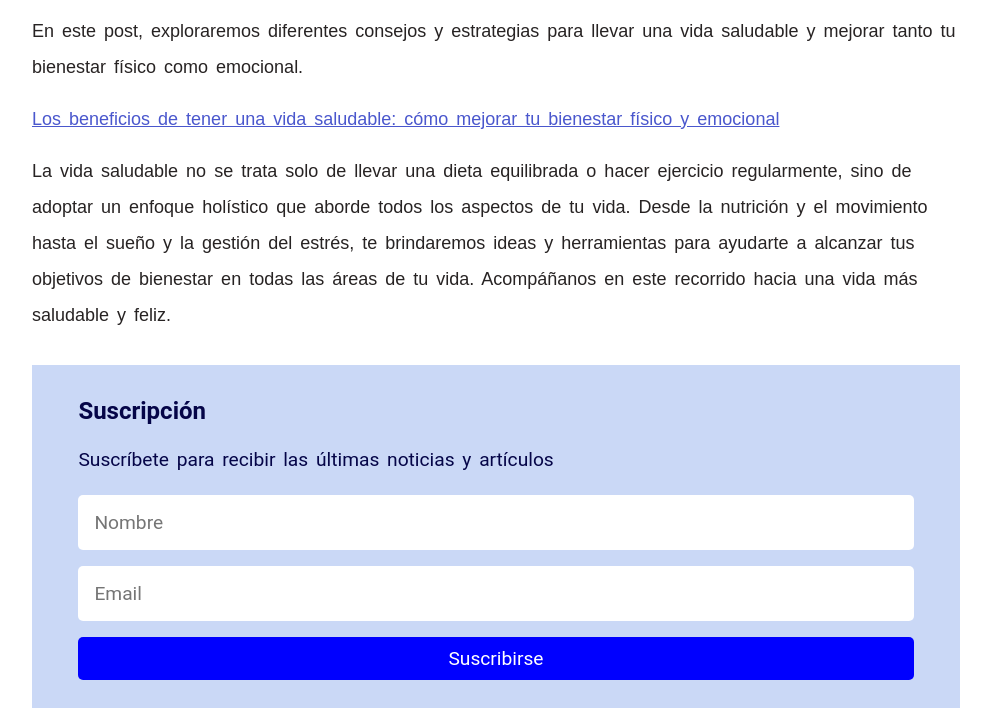
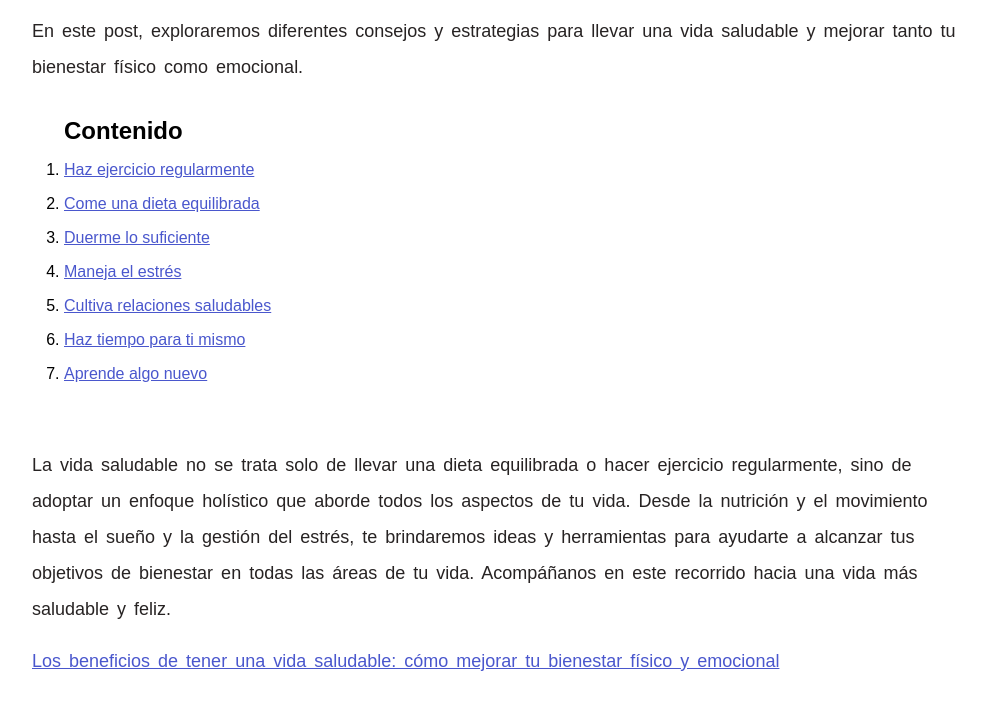
Before and after one commit to johnalejandrohr/vida-fit-y-saludable-blog, a website: page views/posts/7-consejos-para-comenzar-una-vida-saludable-hoy-mismo.html in a window 1280 px wide. Shown: the part 832-1540 px from the top of the page, without its empty margins (144-1135 px from the left). Drawn offline with nearby package versions, Linux system fonts and the light colour scheme.

Commit message:
list content post

```diff
--- a/sass/base/_global.scss
+++ b/sass/base/_global.scss
@@ -24,6 +24,9 @@ p {
 a {
     // text-decoration: none;
     color: rgb(74, 87, 205);
+}
+a:hover {
+    color: rgb(161, 205, 74);
 }
 
 ul {
--- /dev/null
+++ b/sass/components/post/_postcontent.scss
@@ -0,0 +1,10 @@
+.listcontent {
+
+}
+.list {
+    // list-style: none;
+    li {
+        text-align: left;
+        margin: 16px 0;
+    }
+}
--- a/sass/style.scss
+++ b/sass/style.scss
@@ -29,3 +29,4 @@
 @import './components/post/post';
 @import './components/post/relatedposts';
 @import './components/post/relatedpostsverticals';
+@import './components/post/postcontent';
--- a/views/posts/7-consejos-para-comenzar-una-vida-saludable-hoy-mismo.html
+++ b/views/posts/7-consejos-para-comenzar-una-vida-saludable-hoy-mismo.html
@@ -32,7 +32,7 @@
             <a href="../../index.html">POSTS</a>
         </div>
     </header>
-    <main class="container mt-1">
+    <main class="container mt-1" id="start">
         <article id="services">
             <header>
                 <h1 class="post_title">7 consejos para una vida saludable: Mejora tu bienestar físico y emocional</h1>
@@ -74,13 +74,27 @@
                     En este post, exploraremos diferentes consejos y estrategias para llevar una vida saludable y mejorar tanto tu bienestar físico como emocional.
                 </p>
 
+                <div class="listcontent mt-2 mb-2 pl-2">
+                    <h2 class="listcontent__title">Contenido</h2>
+                    <ol class="list">
+                        <li class="list__item"><a href="#1">Haz ejercicio regularmente</a></li>
+                        <li class="list__item"><a href="#2">Come una dieta equilibrada</a></li>
+                        <li class="list__item"><a href="#3">Duerme lo suficiente</a></li>
+                        <li class="list__item"><a href="#4">Maneja el estrés</a></li>
+                        <li class="list__item"><a href="#5">Cultiva relaciones saludables</a></li>
+                        <li class="list__item"><a href="#6">Haz tiempo para ti mismo</a></li>
+                        <li class="list__item"><a href="#7">Aprende algo nuevo</a></li>
+                    </ol>
+                </div>
+
+                <p class="post_section mt-1">
+                     La vida saludable no se trata solo de llevar una dieta equilibrada o hacer ejercicio regularmente, sino de adoptar un enfoque holístico que aborde todos los aspectos de tu vida. Desde la nutrición y el movimiento hasta el sueño y la gestión del estrés, te brindaremos ideas y herramientas para ayudarte a alcanzar tus objetivos de bienestar en todas las áreas de tu vida. Acompáñanos en este recorrido hacia una vida más saludable y feliz.
+                </p>
+
                 <p class="post_section mt-1">
                     <a href="#">Los beneficios de tener una vida saludable: cómo mejorar tu bienestar físico y emocional</a>
                 </p>
 
-                <p class="post_section mt-1">
-                     La vida saludable no se trata solo de llevar una dieta equilibrada o hacer ejercicio regularmente, sino de adoptar un enfoque holístico que aborde todos los aspectos de tu vida. Desde la nutrición y el movimiento hasta el sueño y la gestión del estrés, te brindaremos ideas y herramientas para ayudarte a alcanzar tus objetivos de bienestar en todas las áreas de tu vida. Acompáñanos en este recorrido hacia una vida más saludable y feliz.
-                </p>
 
 
                 <div class="suscripcion pb-2 pt-1">
@@ -98,7 +112,7 @@
                     <img src="https://source.unsplash.com/collection/9945669" alt="">
                     <span>Fuente: unsplash</span>
                 </div>
-                <h2 class="post_subtitle">1. Haz ejercicio regularmente</h2>
+                <h2 class="post_subtitle" id="1">1. Haz ejercicio regularmente</h2>
                 <p class="post_section mt-1 mb-2">
                     El ejercicio es uno de los pilares fundamentales para una vida saludable. El ejercicio regular puede ayudarte a mantener un peso saludable, reducir el riesgo de enfermedades crónicas como la diabetes y la hipertensión, mejorar tu estado de ánimo y reducir el estrés. Trata de hacer al menos 30 minutos de ejercicio moderado al día, como caminar, correr, andar en bicicleta o nadar.
                 </p>
@@ -107,7 +121,7 @@
                     <img src="https://source.unsplash.com/random/?eat" alt="">
                     <span>Fuente: unsplash</span>
                 </div>
-                <h2 class="post_subtitle">2. Come una dieta equilibrada</h2>
+                <h2 class="post_subtitle" id="2">2. Come una dieta equilibrada</h2>
                 <p class="post_section mt-1 mb-2">
                     Una dieta equilibrada es fundamental para mantener una buena salud. Trata de incluir una variedad de alimentos en tu dieta, como frutas, verduras, proteínas magras y grasas saludables. Evita los alimentos procesados y altos en azúcar, ya que pueden aumentar el riesgo de enfermedades crónicas y afectar tu estado de ánimo.
                 </p>
@@ -116,7 +130,7 @@
                     <img src="https://source.unsplash.com/random/?sleeping" alt="">
                     <span>Fuente: unsplash</span>
                 </div>
-                <h2 class="post_subtitle">3. Duerme lo suficiente</h2>
+                <h2 class="post_subtitle" id="3">3. Duerme lo suficiente</h2>
                 <p class="post_section mt-1 mb-2">
                     Dormir lo suficiente es esencial para una buena salud física y emocional. Trata de dormir al menos 7 horas por noche y mantén una rutina de sueño regular. Si tienes problemas para conciliar el sueño, trata de reducir la cafeína, apaga los dispositivos electrónicos antes de acostarte y trata de crear un ambiente tranquilo y relajante en tu habitación.
                 </p>
@@ -125,7 +139,7 @@
                     <img src="https://source.unsplash.com/random/?strees" alt="">
                     <span>Fuente: unsplash</span>
                 </div>
-                <h2 class="post_subtitle">4. Maneja el estrés</h2>
+                <h2 class="post_subtitle" id="4">4. Maneja el estrés</h2>
                 <p class="post_section mt-1 mb-2">
                     El estrés crónico puede tener efectos negativos en tu salud física y emocional. Busca formas de manejar el estrés, como la meditación, el yoga, el ejercicio o la terapia. También es importante establecer límites y aprender a decir "no" cuando sea necesario.
                 </p>
@@ -134,7 +148,7 @@
                     <img src="https://source.unsplash.com/random/?relations" alt="">
                     <span>Fuente: unsplash</span>
                 </div>
-                <h2 class="post_subtitle">5. Cultiva relaciones saludables</h2>
+                <h2 class="post_subtitle" id="5">5. Cultiva relaciones saludables</h2>
                 <p class="post_section mt-1 mb-2">
                     Las relaciones saludables pueden mejorar significativamente tu bienestar emocional. Busca conexiones significativas con amigos y familiares, y trata de establecer relaciones que te brinden apoyo emocional y te ayuden a mantener una perspectiva positiva.
                 </p>
@@ -143,7 +157,7 @@
                     <img src="https://source.unsplash.com/random/?time" alt="">
                     <span>Fuente: unsplash</span>
                 </div>
-                <h2 class="post_subtitle">6. Haz tiempo para ti mismo</h2>
+                <h2 class="post_subtitle" id="6">6. Haz tiempo para ti mismo</h2>
                 <p class="post_section mt-1 mb-2">
                     Es importante hacer tiempo para ti mismo y hacer cosas que te hagan feliz. Dedica tiempo a tus pasatiempos, lee un libro o haz algo que te haga sentir bien contigo mismo. El tiempo para ti mismo puede ayudarte a reducir el estrés y mejorar tu bienestar emocional.
                 </p>
@@ -152,11 +166,11 @@
                     <img src="https://source.unsplash.com/random/?studing" alt="">
                     <span>Fuente: unsplash</span>
                 </div>
-                <h2 class="post_subtitle">7. Aprende algo nuevo</h2>
+                <h2 class="post_subtitle" id="7">7. Aprende algo nuevo</h2>
                 <p class="post_section mt-1 mb-2">
                     Aprender algo nuevo puede ayudarte a mantener tu cerebro activo y en forma. Puedes intentar aprender un nuevo idioma, habilidad o hobby. También puedes leer libros o tomar cursos en línea.
                 </p>
-
+                <a href="#start">Inicio</a>
             </div>
         </article>
     </main>
@@ -208,6 +222,7 @@
             </article>
         </div>
     </section>
+
 <!--
     <section class="container relatedposts">
         <header class="relatedposts__header">
```
Also changed, not shown: css/style.css, 1 other file.
